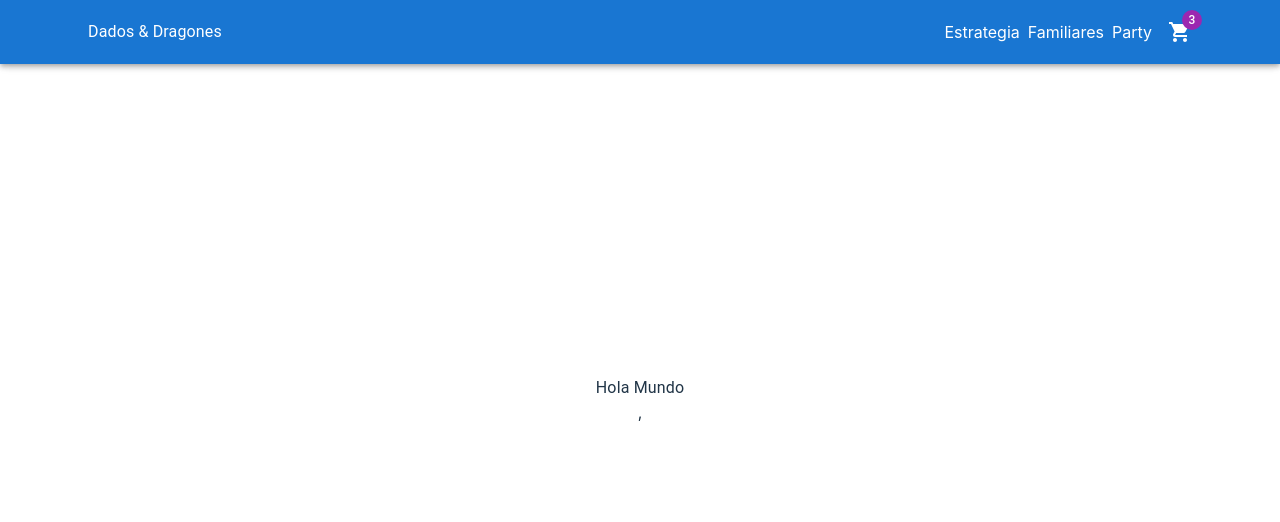
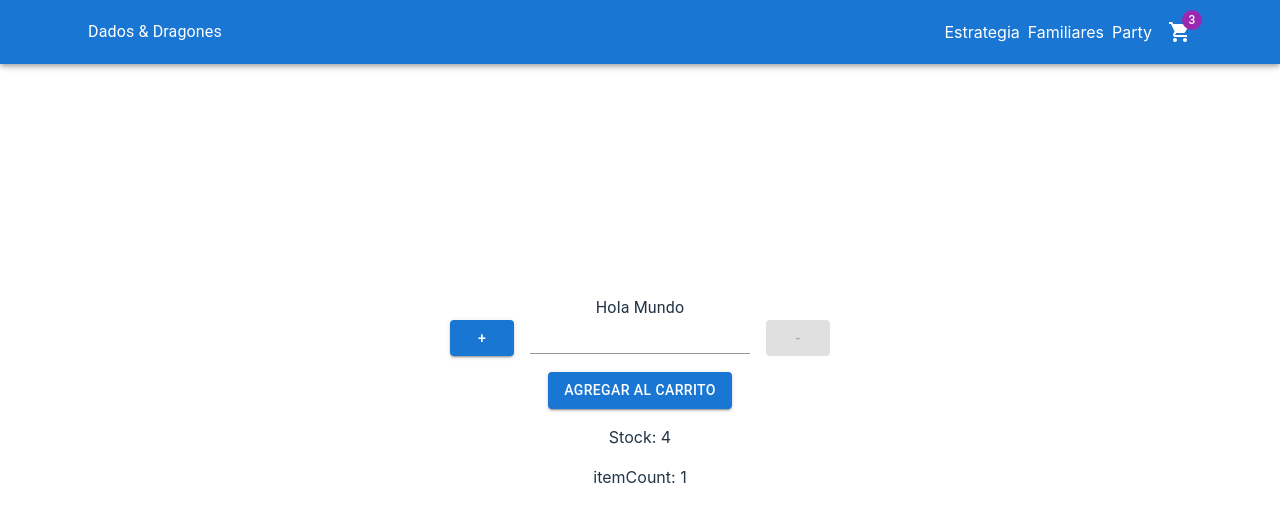
Before and after one commit to pazspera/curso-react-coderhouse, a React (Vite) app: page / in a window 1280 px wide. Shown: the top 522 px of the page. Built offline with nearby package versions, Linux system fonts and the light colour scheme.

Commit message:
Actividad clase 5 componentes II. Agregado ItemCount.jsx que maneja la cantidad de items en el carrito y devuelve la info al padre

```diff
--- a/src/App.jsx
+++ b/src/App.jsx
@@ -1,7 +1,6 @@
 import './App.css';
 import NavBar from "./components/NavBar/NavBar";
 import ItemListContainer from './components/ItemListContainer/ItemListContainer';
-import ItemCount from './components/ItemCount/ItemCount';
 
 function App() {
   const greeting = "Hola Mundo";
--- a/src/components/ItemCount/ItemCount.jsx
+++ b/src/components/ItemCount/ItemCount.jsx
@@ -1,30 +1,51 @@
-import {Button, TextField} from "@mui/material";
-import {useState, useEffect} from "react";
+import { Button, TextField, Box, Input } from "@mui/material";
+import { useState, useEffect } from "react";
 
-export default function ItemCount () {
-    const [itemCount, setItemCount] = useState(1);
-
-    useEffect(() => {
-
-    }, [setItemCount]);
+export default function ItemCount({stock, initial}) {
+    const [itemCount, setItemCount] = useState(Number(initial));
 
     const addItem = () => {
-        setItemCount(itemCount + 1);
+        if(itemCount < stock) {
+            setItemCount(prevCount => prevCount + 1);
+        }
     }
 
     const removeItem = () => {
-        if(itemCount > 1) {
-            setItemCount(itemCount - 1);
+        if (itemCount > 1) {
+            setItemCount(prevCount => prevCount - 1);
+        }
+    }
+
+    const handleInputChange = (e) => {
+        const newValue = parseInt(e.target.value);
+        if(newValue > stock) {
+            setItemCount(stock);
+        }
+        if(newValue < stock && newValue >= 1) {
+            setItemCount(newValue)
+        }
+    }
+
+    const onAdd = () => {
+        if(stock >= 1) {
+            console.log(`El usuario ingresó ${itemCount} items`)
         }
     }
 
     return (
         <>
-            <Box>
-                <Button variant="contained" onClick="addItem">+</Button>
+            <Box sx={{ display: 'flex', gap: 2, alignItems: 'center', marginBottom: 2 }}>
+                <Button variant="contained" onClick={addItem} disabled={itemCount === stock}>+</Button>
 
-                <Button variant="contained" onClick="removeItem">-</Button>
+                <Input value={itemCount} sx={{color: 'white',}} onChange={handleInputChange} />
+
+                {console.log(stock)}
+                <Button variant="contained" onClick={removeItem} disabled={itemCount <=1}>-</Button>
             </Box>
+            <Button variant="contained" onClick={() => onAdd(itemCount)}>Agregar al carrito</Button>
+
+            <p>Stock: {stock}</p>
+            <p>itemCount: {itemCount}</p>
         </>
     )
 }
--- a/src/components/ItemListContainer/ItemListContainer.jsx
+++ b/src/components/ItemListContainer/ItemListContainer.jsx
@@ -1,9 +1,17 @@
 import { Typography } from "@mui/material";
+import ItemCount from "../ItemCount/ItemCount";
+export default function ItemListContainer({greeting}) {
+    const onAdd = (totalItems) => {
+        console.log(`el usuario agregó ${totalItems} items`);
+    }
 
-export default function ItemListContainer({greeting}) {
     return (
         <>
-            <Typography>{greeting.trim()}</Typography>
+            <Typography>
+                {greeting.trim()}
+            </Typography>
+
+            <ItemCount stock={4} initial={1} onAdd={onAdd}/>
         </>
     );
 }
--- a/src/main.jsx
+++ b/src/main.jsx
@@ -10,6 +10,6 @@ createRoot(document.getElementById('root')).render(
   <ThemeProvider theme={theme}>
     <StrictMode>
       <App />
-    </StrictMode>,
+    </StrictMode>
   </ThemeProvider>
 )
```
